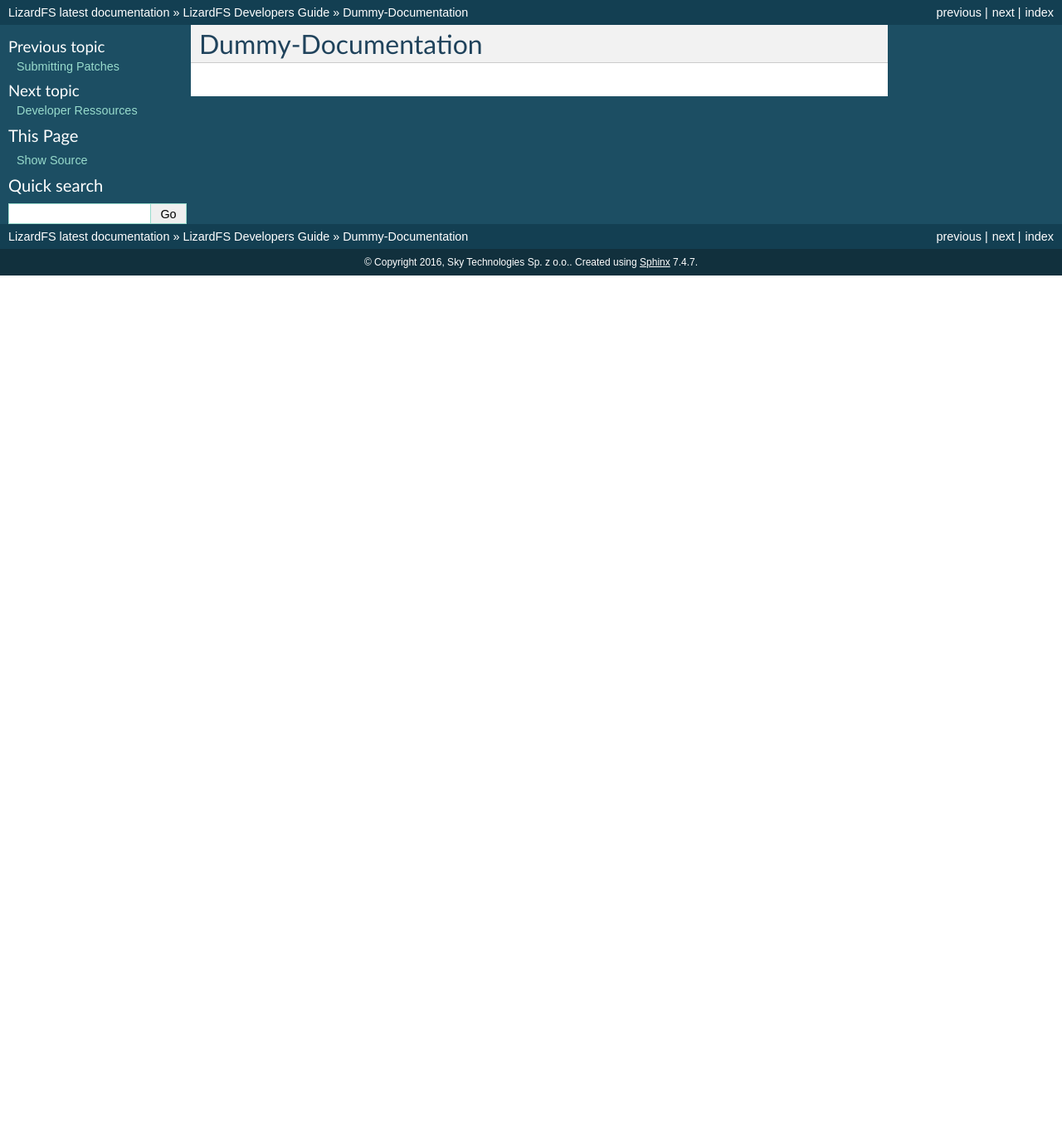
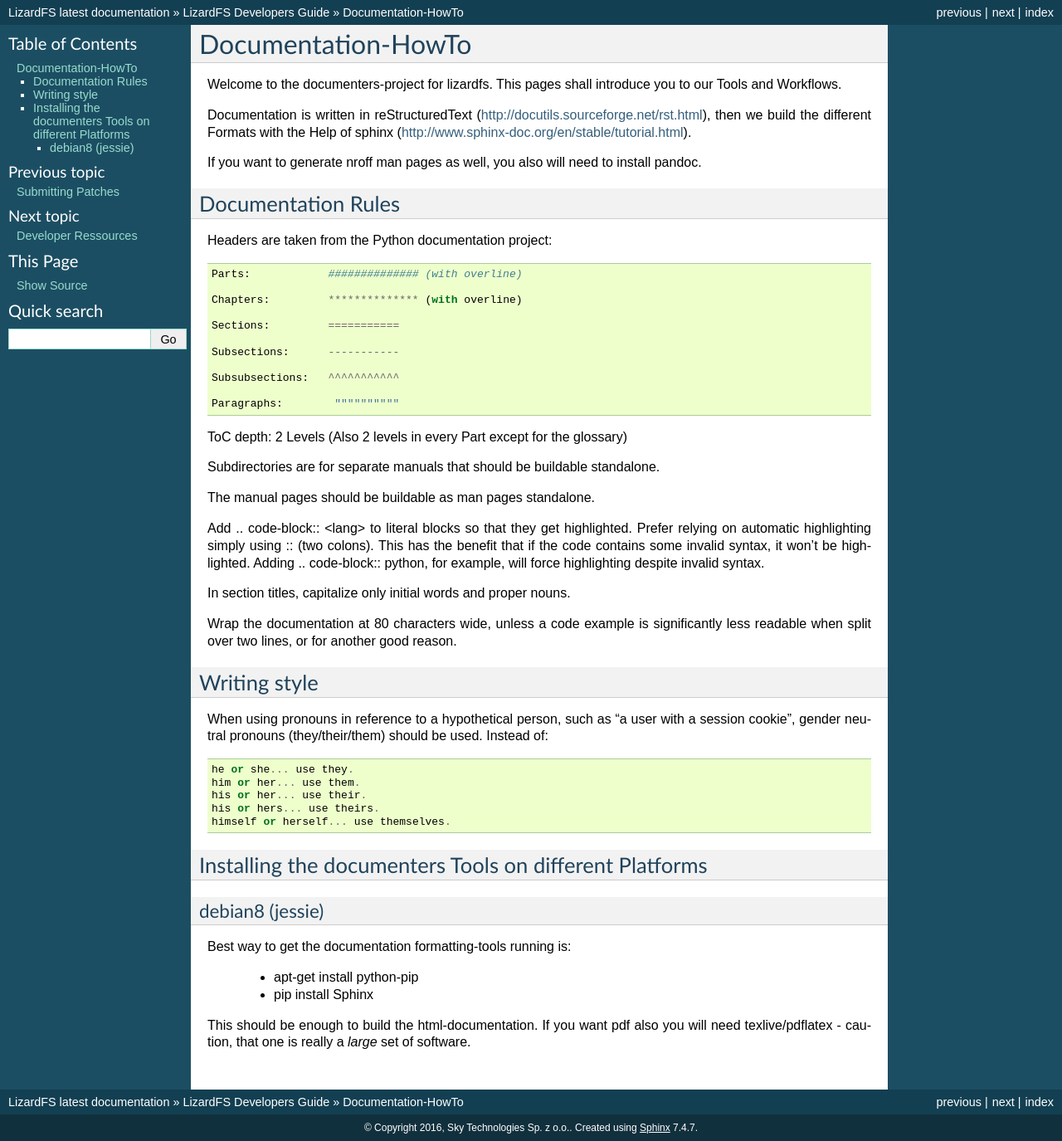
Before and after one commit to lizardfs/documentation, a Sphinx documentation site: the page built from source/devguide/documentation.rst, in a window 1280 px wide. Shown: the whole page at 83% size. Built offline with Sphinx 7.4.7, drawn with Linux system fonts in a browser that asks for light colours; pages that are not in the unit, such as notebooks, are missing from menus; before the commit the page ends 900 px from its top, so only the background shows below that.

Commit message:
moved the documenters-guidelines from README to documentation-HowTo

```diff
--- a/source/devguide/documentation.rst
+++ b/source/devguide/documentation.rst
@@ -1,5 +1,73 @@
-.. _dummy_documentation:
+.. _documentation_howto:
 
 *******************
-Dummy-Documentation
+Documentation-HowTo
 *******************
+
+Welcome to the documenters-project for lizardfs. This pages shall introduce you
+to our Tools and Workflows.
+
+Documentation is written in reStructuredText
+(http://docutils.sourceforge.net/rst.html), then we build the different Formats
+with the Help of sphinx (http://www.sphinx-doc.org/en/stable/tutorial.html).
+
+If you want to generate nroff man pages as well, you also will need to install
+pandoc.
+
+===================
+Documentation Rules
+===================
+
+Headers are taken from the Python documentation project::
+
+  Parts:            ############## (with overline)
+
+  Chapters:         ************** (with overline)
+
+  Sections:         ===========
+
+  Subsections:      -----------
+
+  Subsubsections:   ^^^^^^^^^^^
+
+  Paragraphs:	     """"""""""
+
+ToC depth: 2 Levels (Also 2 levels in every Part except for the glossary)
+
+Subdirectories are for separate manuals that should be buildable standalone.
+
+The manual pages should be buildable as man pages standalone.
+
+Add .. code-block:: <lang> to literal blocks so that they get highlighted. Prefer relying on automatic highlighting simply using :: (two colons). This has the benefit that if the code contains some invalid syntax, it won’t be highlighted. Adding .. code-block:: python, for example, will force highlighting despite invalid syntax.
+
+In section titles, capitalize only initial words and proper nouns.
+
+Wrap the documentation at 80 characters wide, unless a code example is significantly less readable when split over two lines, or for another good reason.
+
+=============
+Writing style
+=============
+
+When using pronouns in reference to a hypothetical person, such as “a user with a session cookie”, gender neutral pronouns (they/their/them) should be used. Instead of::
+
+  he or she... use they.
+  him or her... use them.
+  his or her... use their.
+  his or hers... use theirs.
+  himself or herself... use themselves.
+
+=======================================================
+Installing the documenters Tools on different Platforms
+=======================================================
+
+----------------
+debian8 (jessie)
+----------------
+Best way to get the documentation formatting-tools running is:
+
+ * apt-get install python-pip
+ * pip install Sphinx
+
+This should be enough to build the html-documentation.
+If you want pdf also you will need texlive/pdflatex - caution, that one is
+really a *large* set of software.
```
Also changed, not shown: README.rst (+2 -58 lines).
